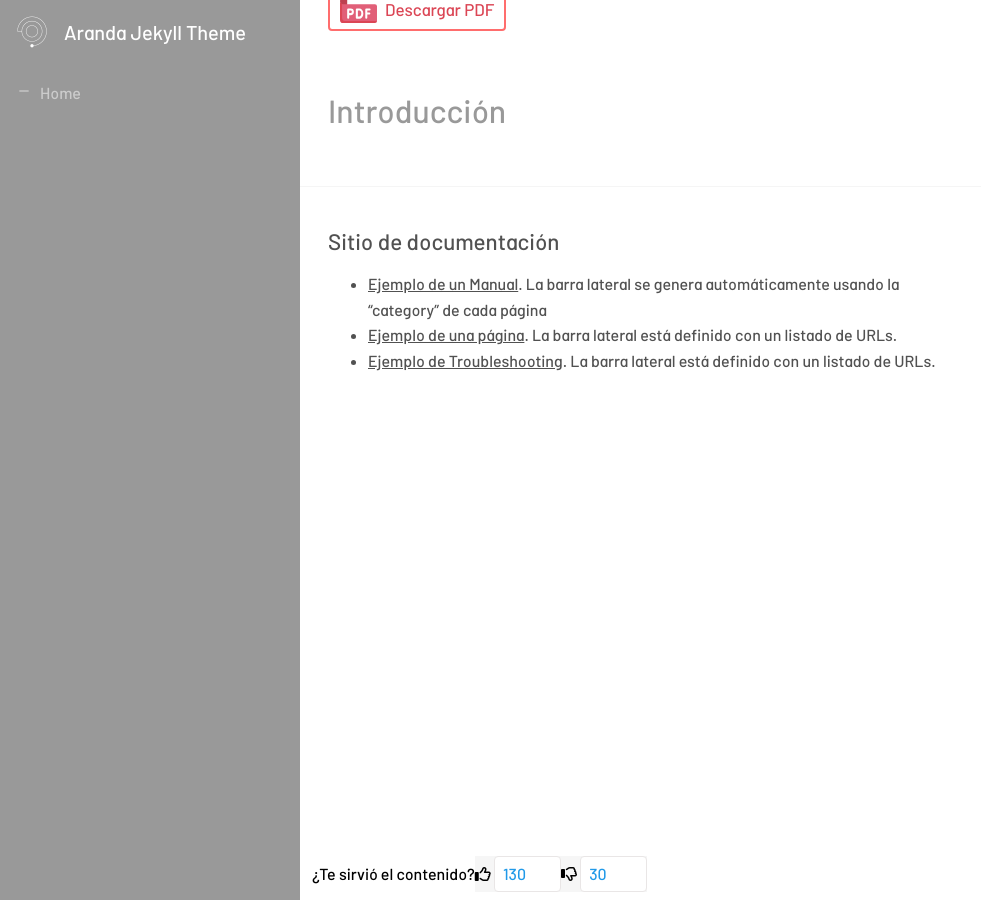
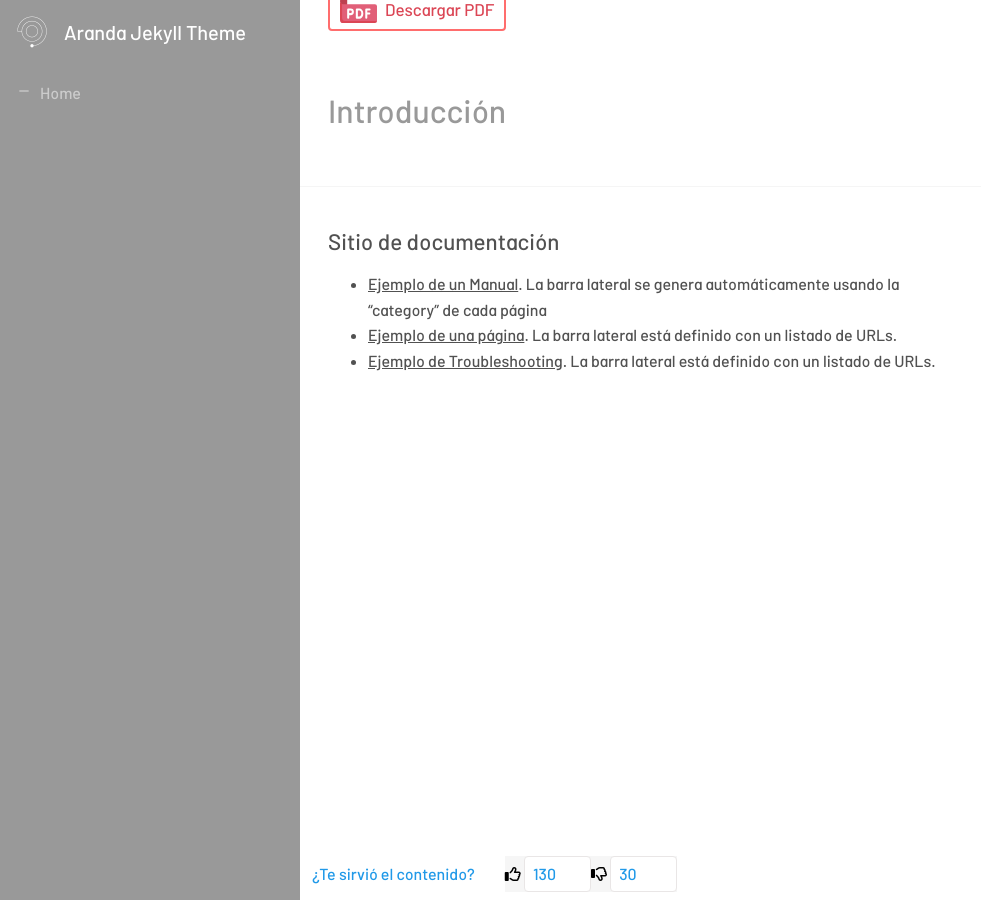
Before and after one commit to Nats85/Manuales-Aranda-Apis, a Jekyll site: the page built from index.md, in a window 1280 px wide and 900 px high, scrolled down 52 px. Shown: the whole window, without its empty margins (0-981 px from the left). Built offline with Jekyll 4.4.1, drawn with Linux system fonts in a browser that asks for light colours; nearby versions of some CDN libraries.

Commit message:
Update _vote-count.scss

```diff
--- a/_sass/base/_vote-count.scss
+++ b/_sass/base/_vote-count.scss
@@ -39,23 +39,13 @@
 
     }
 
-    .note-count {
-        color: #515151;
-        border-left: 4px solid #2099e8;
-        padding: 4px 16px;
-        margin-bottom: 36px;
-        margin-top: 18px;
+    .vote h4 {
+        color: #2099e8;
+        font-size: 16px;
+        margin-right: 30px;
 
     }
-
-    .vote-container h4 {
-        color: #727E89;
-        font-size: 17px;
+    .sg-vote {
+        position: relative;
 
     }
-
-    .vote h4 {
-        color: #000000;
-        font-size: 16px;
-
-    }
```
